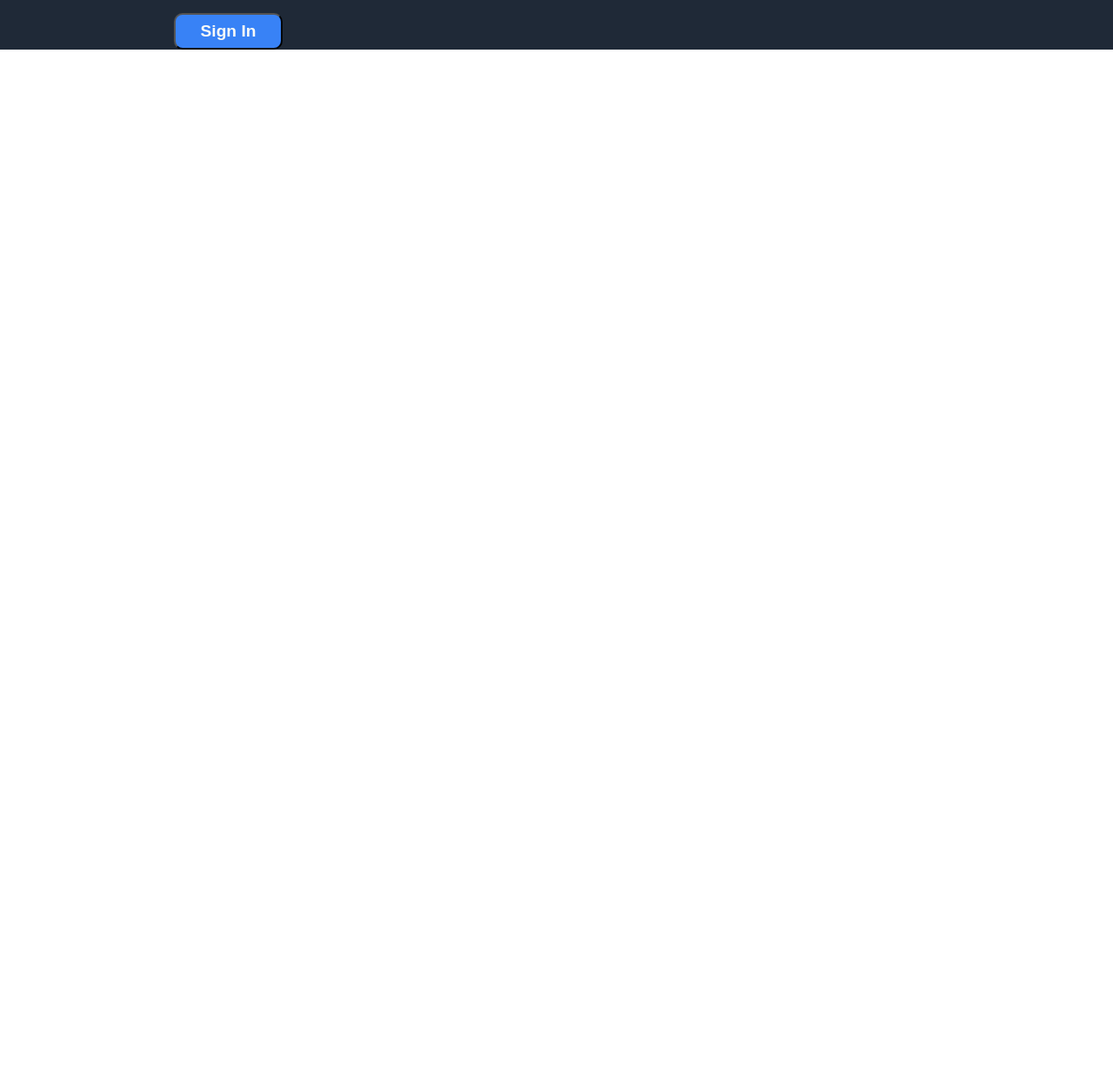
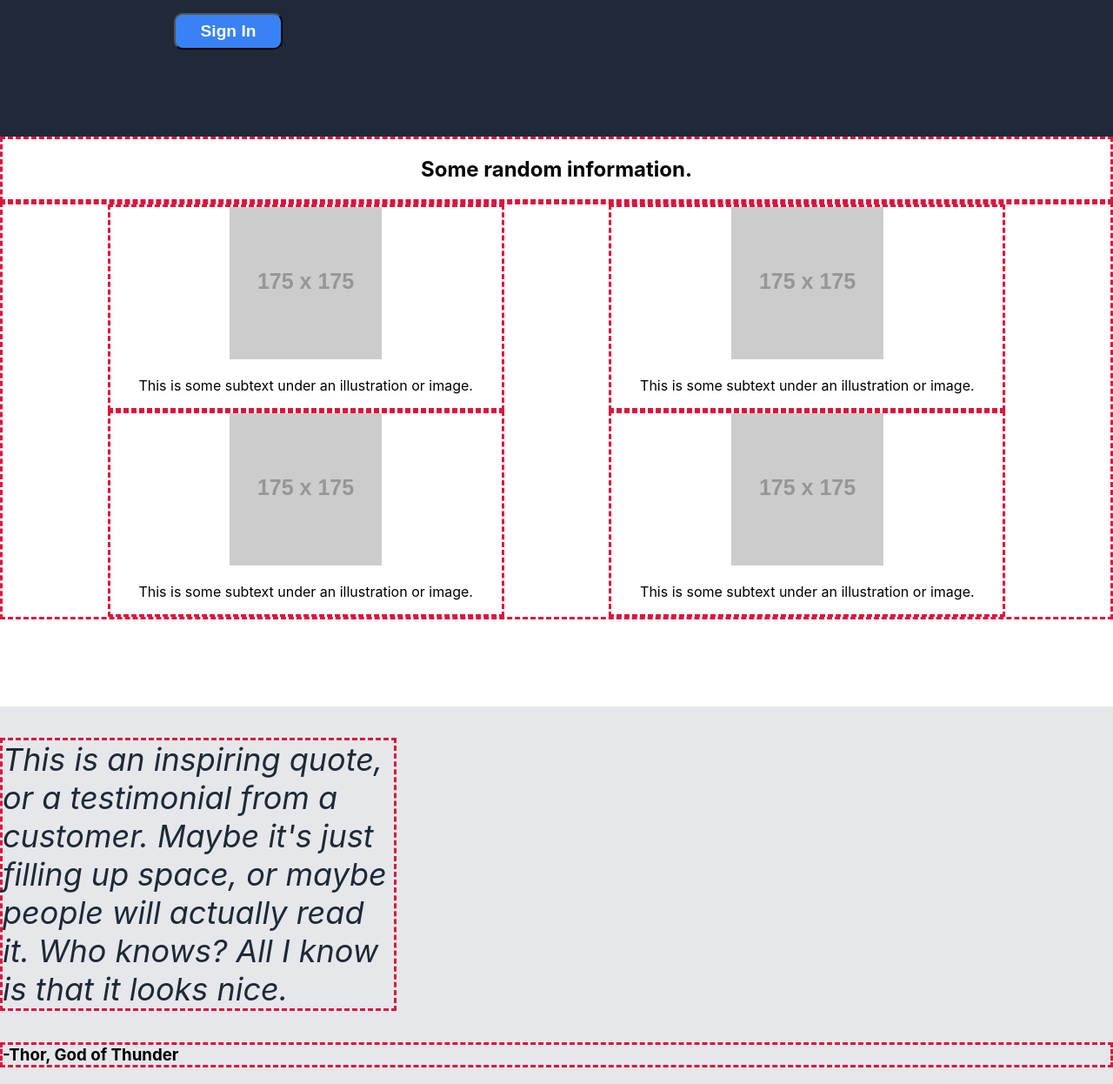
Before and after one commit to rjmills87/odin-landing-page, a plain HTML site: page index.html in a window 1280 px wide. Shown: the part 506-1752 px from the top of the page at 87% size. Before the commit the page ends 800 px from the top, so only its background shows below. Drawn offline with Linux system fonts and the light colour scheme; placeholder pictures from the web are drawn by us.

Commit message:
Info and quote sections content added with some CSS changes.

```diff
--- a/index.html
+++ b/index.html
@@ -32,6 +32,32 @@
             <img class="hero-image" src="https://via.placeholder.com/350x150">
     </div>
 </div>
+<div class="info-section">
+<h2 class="info-head">Some random information.</h2>
+<div class="cards">
+    <div class="card-one">
+    <img class="card-img" src="https://via.placeholder.com/175x175">
+    <p class="info-text">This is some subtext under an illustration or image.</p>
+    </div>
+    <div class="card-two">
+    <img class="card-img" src="https://via.placeholder.com/175x175">
+    <p class="info-text">This is some subtext under an illustration or image.</p>
+    </div>
+    <div class="card-three">
+    <img class="card-img" src="https://via.placeholder.com/175x175">
+    <p class="info-text">This is some subtext under an illustration or image.</p>
+    </div>
+    <div class="card-four">
+    <img class="card-img" src="https://via.placeholder.com/175x175">
+    <p class="info-text">This is some subtext under an illustration or image.</p>
+    </div>
+</div>
+</div>
+<div class="quote-section">
+    <p class="quote-text">This is an inspiring quote, or a testimonial from a customer. Maybe it's just filling up space, or maybe people will actually read it. Who knows? All I know is that it looks nice.</p>
+    <h3 class="quote-name">-Thor, God of Thunder</h3>
+
+</div>
 
 
 </body>
--- a/style.css
+++ b/style.css
@@ -4,6 +4,7 @@
     display: flex;
     flex-direction: row;
     align-items: center;
+    flex-wrap: wrap;
 }
 
 
@@ -34,6 +35,7 @@ p {
 
 .container-one {
     background-color: #1f2937;
+    padding-bottom: 100px;
 }
 
 ul, li {
@@ -69,7 +71,7 @@ button {
 
 .hero-image {
     display:flex;
-    width: 50%;
+    min-width: 50%;
 }
 
 .hero {
@@ -87,6 +89,58 @@ button {
 }
 
 body {
+    display: flex;
+    flex-direction: column;
+    min-height: 100vh;
     font-family: -apple-system, BlinkMacSystemFont, 'Segoe UI', Roboto, Oxygen, Ubuntu, Cantarell, 'Open Sans', 'Helvetica Neue', sans-serif;
     margin: 0%;
 }
+
+.info-head {
+    border-style: dashed;
+    border-color: crimson;
+    display: flex;
+    flex-direction: row;
+    justify-content: center;
+    text-align: center;
+    padding: 20px;
+}
+
+.info-section {
+    padding-bottom: 100px;
+}
+
+.cards {
+    border-style: dashed;
+    border-color: crimson;
+    display: flex;
+    flex-wrap: wrap;
+    justify-content: space-evenly;
+}
+
+.card-one, .card-two, .card-three, .card-four {
+    border-style: dashed;
+    border-color: crimson;
+    text-align: center;
+    margin: 0%;
+
+}
+
+
+.quote-section {
+    background-color: #e5e7eb;
+}
+
+.quote-text {
+    border-style: dashed;
+    border-color: crimson;
+    font-style: italic;
+    font-size: 36px;
+    color: #1f2937;
+    display: flex;
+}
+
+.quote-name  {
+    border-style: dashed;
+    border-color: crimson;
+}
```
